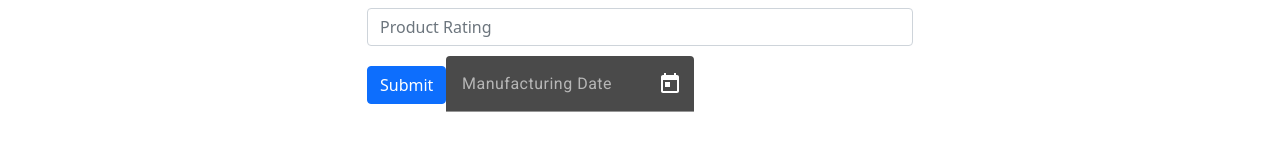
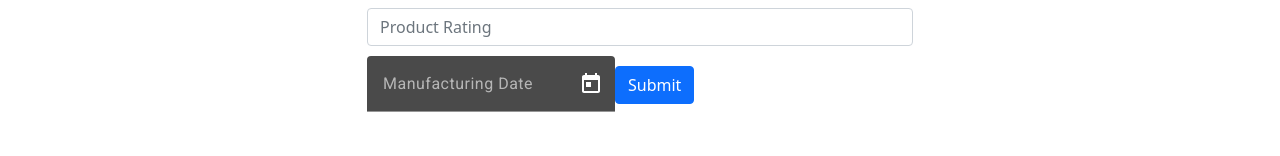
Before and after one commit to karimsmk/angular-app-with-azure-poc, an Angular app: page /advanced-search in a window 1280 px wide. Shown: the part 344-500 px from the top of the page. Built offline with nearby package versions, Linux system fonts and the light colour scheme; no server answers.

Commit message:
version 1.0.3v commit

```diff
--- a/src/app/advanced-search/advanced-search.component.html
+++ b/src/app/advanced-search/advanced-search.component.html
@@ -22,12 +22,13 @@
                     <input [(ngModel)]="searchData.model" class="form-control" placeholder="Product Model" style="margin-bottom: 10px;">
                     <input [(ngModel)]="searchData.price" class="form-control" placeholder="Product Price" style="margin-bottom: 10px;">
                     <input [(ngModel)]="searchData.rating" class="form-control" placeholder="Product Rating" style="margin-bottom: 10px;">
-                    <button class="btn btn-primary" (click)="onSubmit()">Submit</button>
                     <mat-form-field>
                         <input matInput [matDatepicker]="picker" placeholder="Manufacturing Date" [(ngModel)]="searchData.manufacturingDate">
                         <mat-datepicker-toggle matSuffix [for]="picker"></mat-datepicker-toggle>
                         <mat-datepicker #picker></mat-datepicker>
                       </mat-form-field>
+                      <button class="btn btn-primary" (click)="onSubmit()">Submit</button>
+
 
                     </div>
 
```
